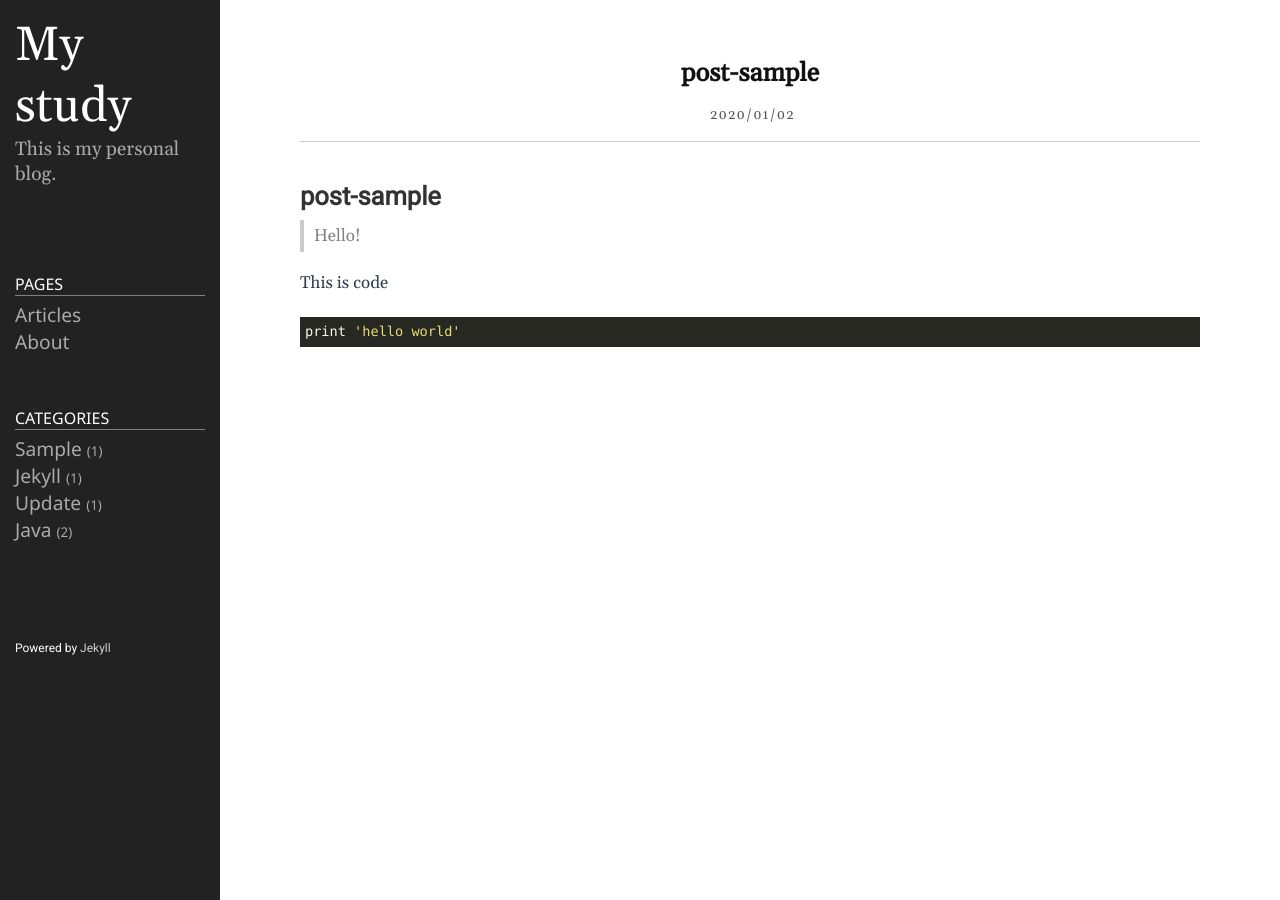
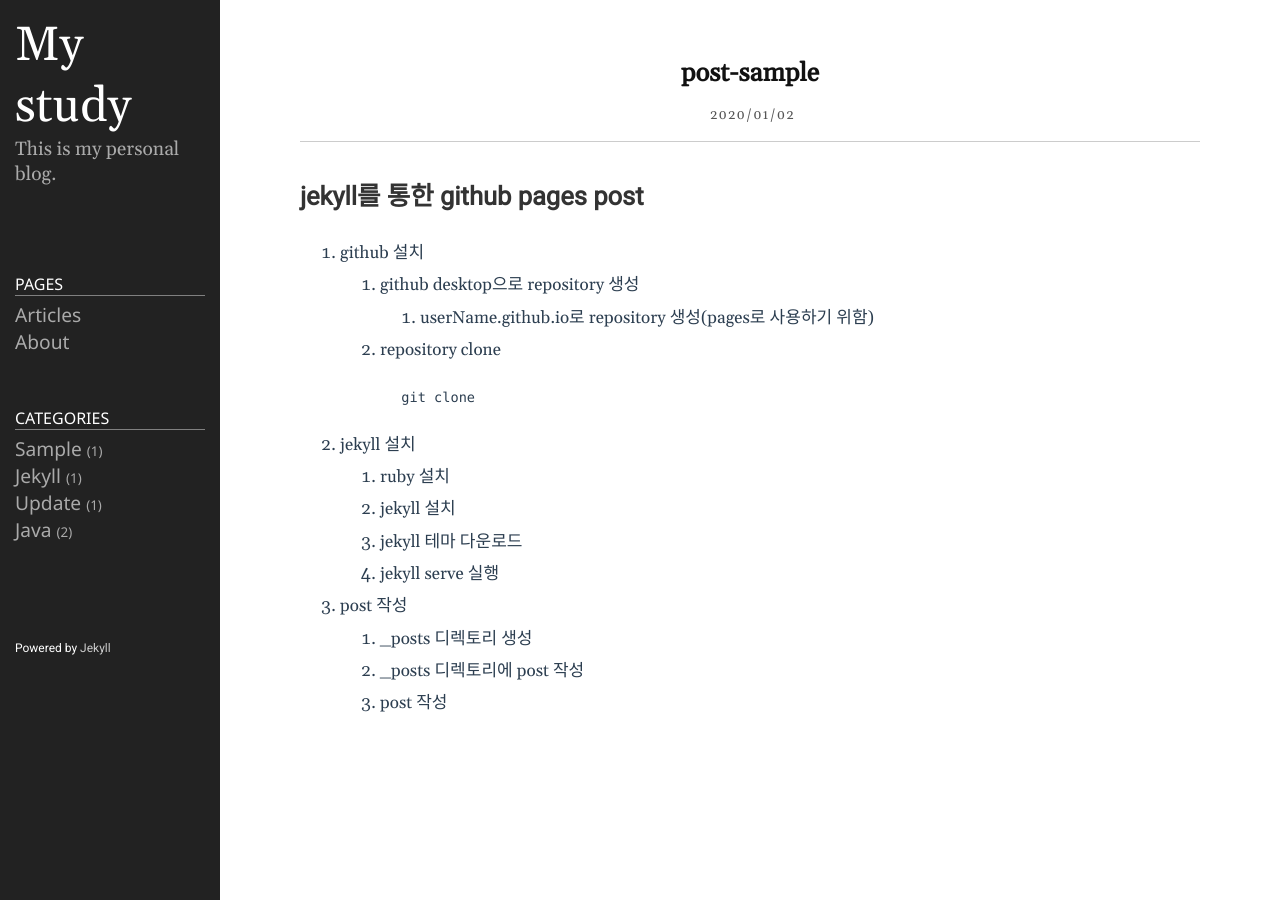
Before and after one commit to heedu-yoon/heedu-yoon.github.io, a Jekyll site: the page built from _posts/2020-01-02-post1.markdown, in a window 1280 px wide. Built offline with Jekyll 4.4.1, drawn with Linux system fonts in a browser that asks for light colours.

Commit message:
githubpages셋팅법

````diff
--- a/_posts/2020-01-02-post1.markdown
+++ b/_posts/2020-01-02-post1.markdown
@@ -4,10 +4,21 @@ title: post-sample
 date: 2020-01-02 19:20:23 +0900
 category: sample
 ---
-# post-sample
-> Hello!
 
-This is code
-```ruby
-print 'hello world'
-```
+## jekyll를 통한 github pages post
+1. github 설치
+   1. github desktop으로 repository 생성
+      1. userName.github.io로 repository 생성(pages로 사용하기 위함)
+   1. repository clone
+        ```command
+        git clone
+      ```
+1. jekyll 설치
+    1. ruby 설치
+   1. jekyll 설치
+   1. jekyll 테마 다운로드
+   1. jekyll serve 실행
+1. post 작성
+    1. _posts 디렉토리 생성
+   1. _posts 디렉토리에 post 작성
+   1. post 작성
````
